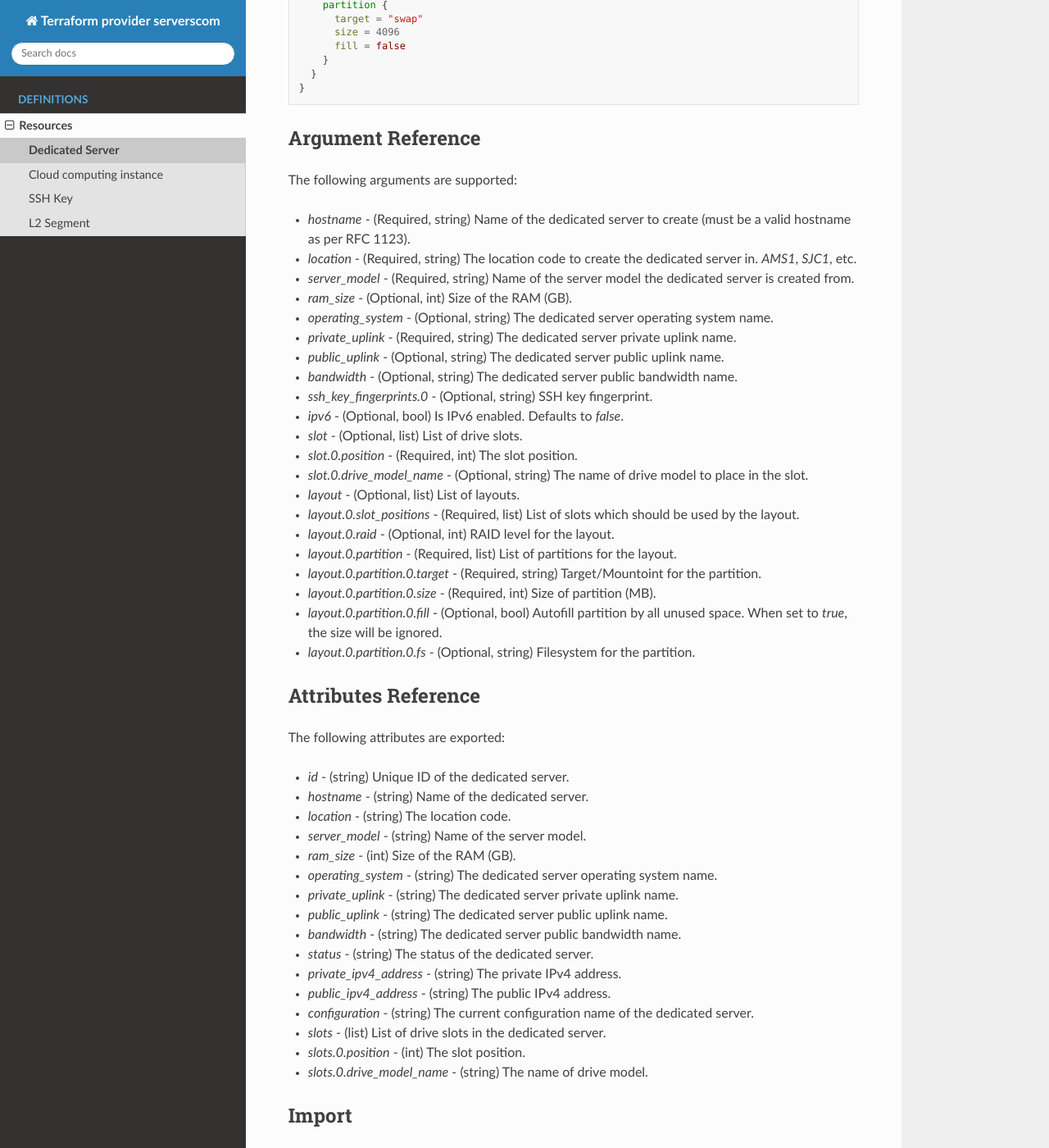
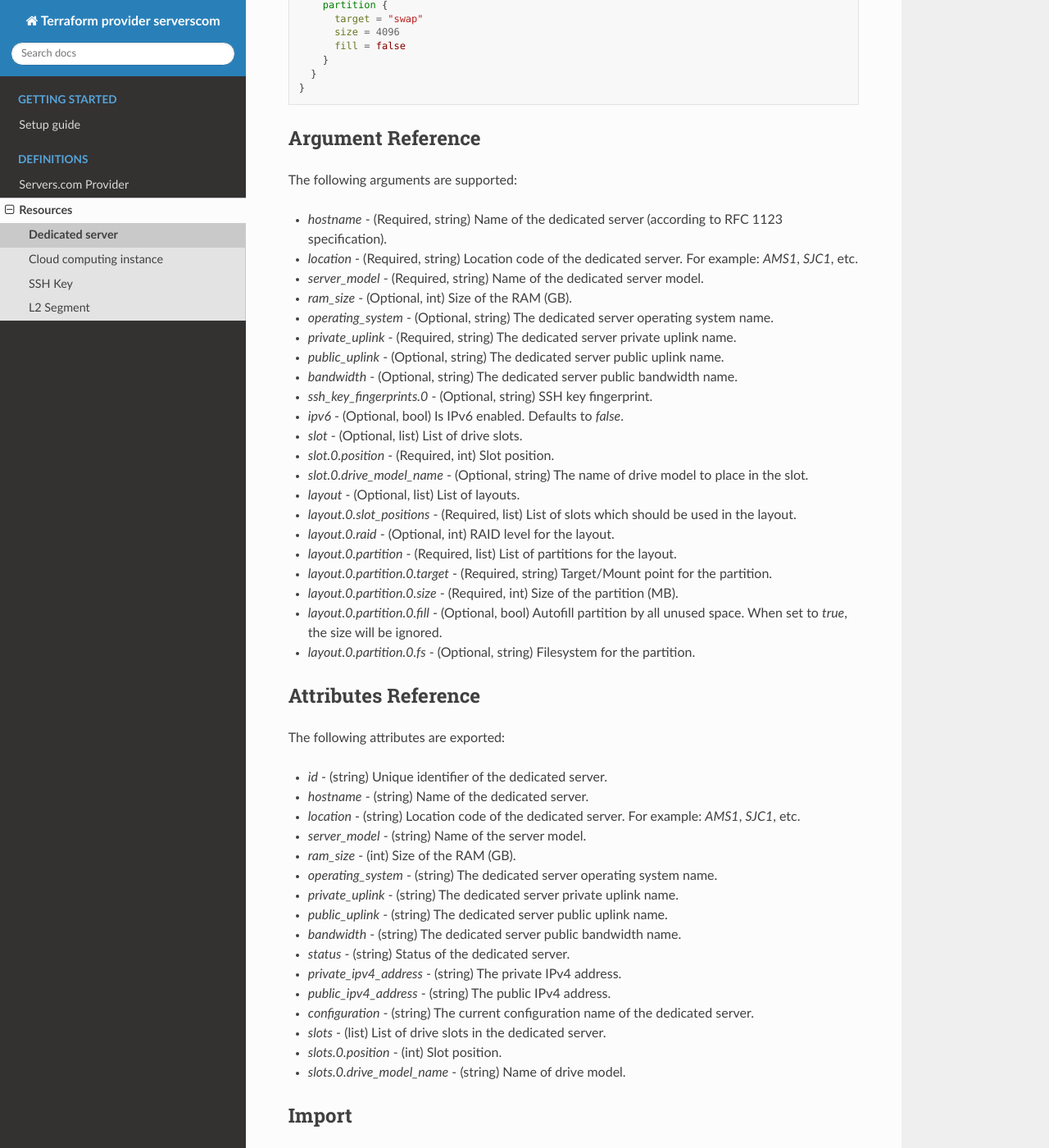
Before and after one commit to serverscom/terraform-provider-serverscom, a Sphinx documentation site: the page built from docs/topics/resources/serverscom_dedicated_server.rst, in a window 1280 px wide and 1400 px high, scrolled down 1023 px. Shown: the whole window at 82% size. Built offline with Sphinx 7.4.7 and the Read the Docs theme 2.0.0, drawn with Linux system fonts in a browser that asks for light colours; some of the changed text lies outside the part shown.

Commit message:
Docs update (#3)
Docs update

Co-authored-by: Kirill Zaitsev <kirik910@gmail.com>

```diff
--- a/docs/topics/resources/serverscom_dedicated_server.rst
+++ b/docs/topics/resources/serverscom_dedicated_server.rst
@@ -66,9 +66,9 @@ Argument Reference
 
 The following arguments are supported:
 
-- `hostname` - (Required, string) Name of the dedicated server to create (must be a valid hostname as per RFC 1123).
-- `location` - (Required, string) The location code to create the dedicated server in. `AMS1`, `SJC1`, etc.
-- `server_model` - (Required, string) Name of the server model the dedicated server is created from.
+- `hostname` - (Required, string) Name of the dedicated server (according to RFC 1123 specification).
+- `location` - (Required, string) Location code of the dedicated server. For example: `AMS1`, `SJC1`, etc.
+- `server_model` - (Required, string) Name of the dedicated server model.
 - `ram_size` - (Optional, int) Size of the RAM (GB).
 - `operating_system` - (Optional, string) The dedicated server operating system name.
 - `private_uplink` - (Required, string) The dedicated server private uplink name.
@@ -77,14 +77,14 @@ The following arguments are supported:
 - `ssh_key_fingerprints.0` - (Optional, string) SSH key fingerprint.
 - `ipv6` - (Optional, bool) Is IPv6 enabled. Defaults to `false`.
 - `slot` - (Optional, list) List of drive slots.
-- `slot.0.position` - (Required, int) The slot position.
+- `slot.0.position` - (Required, int) Slot position.
 - `slot.0.drive_model_name` - (Optional, string) The name of drive model to place in the slot.
 - `layout` - (Optional, list) List of layouts.
-- `layout.0.slot_positions` - (Required, list) List of slots which should be used by the layout.
+- `layout.0.slot_positions` - (Required, list) List of slots which should be used in the layout.
 - `layout.0.raid` - (Optional, int) RAID level for the layout.
 - `layout.0.partition` - (Required, list) List of partitions for the layout.
-- `layout.0.partition.0.target` - (Required, string) Target/Mountoint for the partition.
-- `layout.0.partition.0.size` - (Required, int) Size of partition (MB).
+- `layout.0.partition.0.target` - (Required, string) Target/Mount point for the partition.
+- `layout.0.partition.0.size` - (Required, int) Size of the partition (MB).
 - `layout.0.partition.0.fill` - (Optional, bool) Autofill partition by all unused space. When set to `true`, the size will be ignored.
 - `layout.0.partition.0.fs` - (Optional, string) Filesystem for the partition.
 
@@ -93,22 +93,22 @@ Attributes Reference
 
 The following attributes are exported:
 
-- `id` - (string) Unique ID of the dedicated server.
+- `id` - (string) Unique identifier of the dedicated server.
 - `hostname` - (string) Name of the dedicated server.
-- `location` - (string) The location code.
+- `location` - (string) Location code of the dedicated server. For example: `AMS1`, `SJC1`, etc.
 - `server_model` - (string) Name of the server model.
 - `ram_size` - (int) Size of the RAM (GB).
 - `operating_system` - (string) The dedicated server operating system name.
 - `private_uplink` - (string) The dedicated server private uplink name.
 - `public_uplink` - (string) The dedicated server public uplink name.
 - `bandwidth` - (string) The dedicated server public bandwidth name.
-- `status` - (string) The status of the dedicated server.
+- `status` - (string) Status of the dedicated server.
 - `private_ipv4_address` - (string) The private IPv4 address.
 - `public_ipv4_address` - (string) The public IPv4 address.
 - `configuration` - (string) The current configuration name of the dedicated server.
 - `slots` - (list) List of drive slots in the dedicated server.
-- `slots.0.position` - (int) The slot position.
-- `slots.0.drive_model_name` - (string) The name of drive model.
+- `slots.0.position` - (int) Slot position.
+- `slots.0.drive_model_name` - (string) Name of drive model.
 
 Import
 ******
```
Also changed, not shown: other parts of docs/topics/resources/serverscom_dedicated_server.rst (+2 -2 lines), docs/index.rst (+8 -0 lines), docs/topics/introduction.rst (added, +41 -0 lines), docs/topics/provider.rst (added, +28 -0 lines), docs/topics/resources.rst (+4 -4 lines), docs/topics/resources/serverscom_cloud_computing_instance.rst (+4 -4 lines), docs/topics/resources/serverscom_l2_segment.rst (+9 -9 lines), docs/topics/resources/serverscom_ssh_key.rst (+5 -5 lines).
